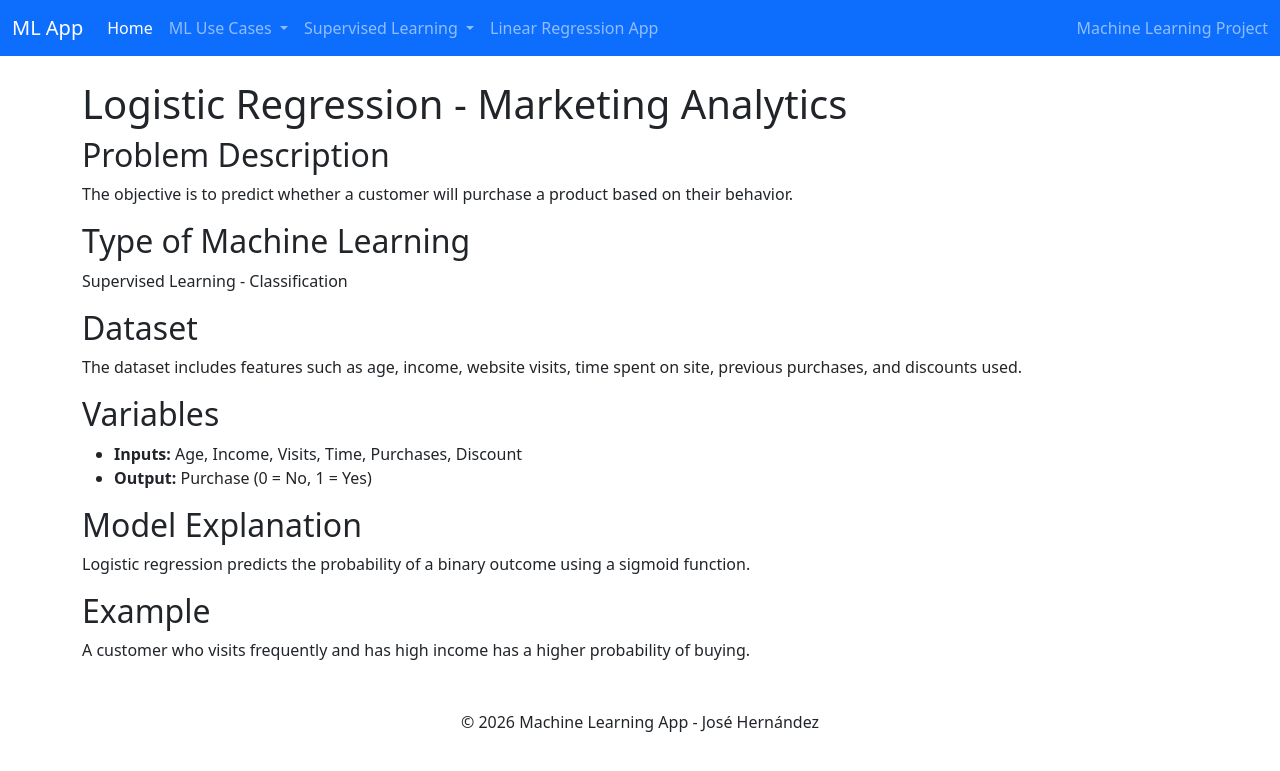
After one commit to JoseRodolfoHernandez/MACHIN-LEARNING, a Flask app: page /logistic in a window 1280 px wide. The commit adds this page. Shown: the top 771 px of the page. Run offline with Flask 3, Linux system fonts and the light colour scheme.

Commit message:
improvements in the code

```diff
--- a/app.py
+++ b/app.py
@@ -39,7 +39,13 @@ def calculateSales():
         result = linear_regression_sales.predict_sales(investment)
     return render_template("linear_regression_app.html", result=result)
 
+@app.route("/linear_theory")
+def linear_theory():
+    return render_template("linear_theory.html")
 
+@app.route("/logistic")
+def logistic():
+    return render_template("logistic_regression.html")
 
 
 if __name__ == "__main__":
--- /dev/null
+++ b/templates/logistic_regression.html
@@ -0,0 +1,39 @@
+{% extends "menu.html" %}
+
+{% block title %}Logistic Regression{% endblock %}
+
+{% block content %}
+
+<h1>Logistic Regression - Marketing Analytics</h1>
+
+<h2>Problem Description</h2>
+<p>
+    The objective is to predict whether a customer will purchase a product based on their behavior.
+</p>
+
+<h2>Type of Machine Learning</h2>
+<p>Supervised Learning - Classification</p>
+
+<h2>Dataset</h2>
+<p>
+    The dataset includes features such as age, income, website visits, time spent on site,
+    previous purchases, and discounts used.
+</p>
+
+<h2>Variables</h2>
+<ul>
+    <li><strong>Inputs:</strong> Age, Income, Visits, Time, Purchases, Discount</li>
+    <li><strong>Output:</strong> Purchase (0 = No, 1 = Yes)</li>
+</ul>
+
+<h2>Model Explanation</h2>
+<p>
+    Logistic regression predicts the probability of a binary outcome using a sigmoid function.
+</p>
+
+<h2>Example</h2>
+<p>
+    A customer who visits frequently and has high income has a higher probability of buying.
+</p>
+
+{% endblock %}
--- a/templates/menu.html
+++ b/templates/menu.html
@@ -57,11 +57,35 @@
                             </ul>
                         </li>
 
-                        <li class="nav-item">
-                            <a class="nav-link" href="/supervised">
+                        <li class="nav-item dropdown">
+                            <a class="nav-link dropdown-toggle" href="#" role="button" data-bs-toggle="dropdown">
                                 Supervised Learning
                             </a>
+
+                            <ul class="dropdown-menu">
+                                <li>
+                                    <a class="dropdown-item" href="/supervised">
+                                        Introduction
+                                    </a>
+                                </li>
+                                <li>
+                                    <a class="dropdown-item" href="/linear_theory">
+                                        Linear Regression (Concepts)
+                                    </a>
+                                </li>
+                                <li>
+                                    <a class="dropdown-item" href="/LinearRegression">
+                                        Linear Regression (Application)
+                                    </a>
+                                </li>
+                                <li>
+                                    <a class="dropdown-item" href="/logistic">
+                                        Logistic Regression
+                                    </a>
+                                </li>
+                            </ul>
                         </li>
+
 
                         <li class="nav-item">
                             <a class="nav-link" href="/LinearRegression">
```
Also changed, not shown: templates/linear_theory.html (added, +39 -0 lines).
